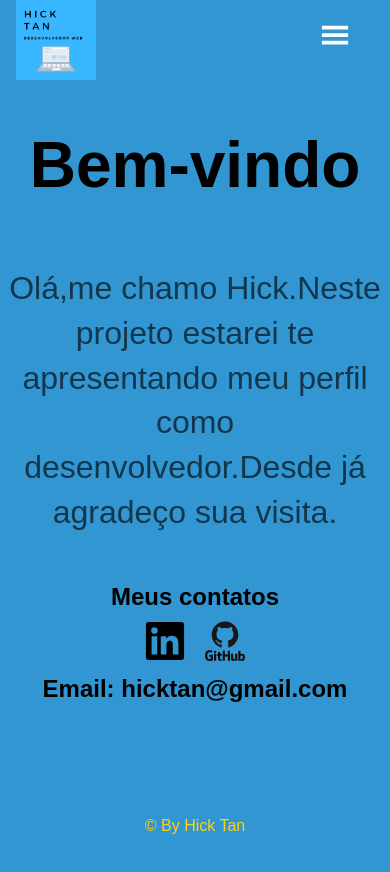
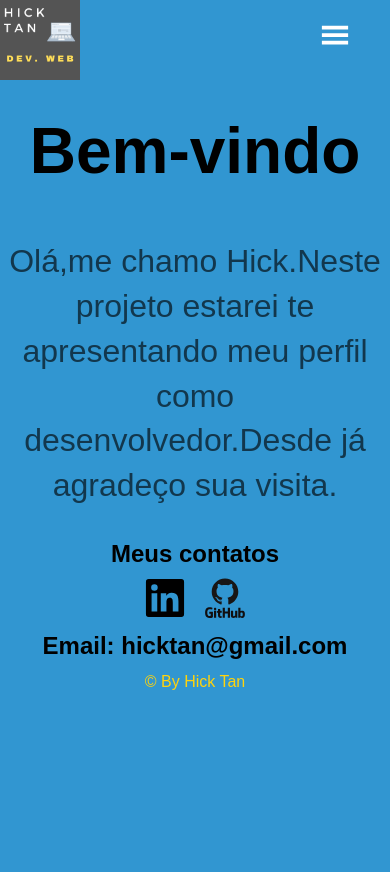
Before and after one commit to ggbtunga/Portifolio, a Next.js app: page / in a window 390 px wide. Shown: the top 872 px of the page. After the commit the page ends 844 px from the top, so only its background shows below. Built offline with nearby package versions, Linux system fonts and the light colour scheme.

Commit message:
melhorando conteúdos e responsividade

```diff
--- a/components/Navbar.js
+++ b/components/Navbar.js
@@ -12,8 +12,8 @@ export default function Navbar(){
                 <Image
                     className={styles.logo}
                     src="/images/meulogo.png"
-                    width={80}
-                    height={80}
+                    width={100}
+                    height={100}
                     alt="logo"
                     priority="true"
                 />
--- a/pages/sobre.js
+++ b/pages/sobre.js
@@ -1,4 +1,5 @@
 import styles from "../styles/Sobre.module.css"
+import Image from "next/image"
 
 export default function About(){
     return(
@@ -12,6 +13,7 @@ export default function About(){
                 Tenho facilidade de aprender, sou comunicativo e estou sempre aberto para novos
                 conhecimentos que possam me aprimorar,dicas são sempre bem-vindas.
             </p>
+            <Image src="/images/fotocinza.jpg" width={200} height={290} alt="foto"/>
         </div>
     )
 }
--- a/styles/Footer.module.css
+++ b/styles/Footer.module.css
@@ -2,8 +2,6 @@
     display: flex;
     align-items: center;
     justify-content: center;
-    height: 150px;
     color: rgb(255, 211, 13);
-    margin-top: 2em;
-
+    margin-top: 0.8em;
 }
--- a/styles/Home.module.css
+++ b/styles/Home.module.css
@@ -3,15 +3,15 @@
 }
 
 .main_text h1{
-    margin-top:2em;
+    margin-top:1em;
     font-size: 4em;
-    margin-bottom: 1em;
+    margin-bottom: 0.8em;
 }
 .main_text p{
     font-size: 2em;
     color: rgba(0, 0, 0, 0.63);;
     max-width: 500px;
-    margin:0 auto 1.5em;
+    margin:0 auto 1em;
     line-height: 1.4;
 }
 
@@ -45,11 +45,8 @@
     cursor: pointer;
 }
 
-/* @media(max-width:762px){
+@media(max-width:673px){
     .main_text{
-        text-align: start;
+        padding-top: 50px;
     }
-    .contatos_container{
-        justify-content: start;
-    }
-} */
+}
--- a/styles/Navbar.module.css
+++ b/styles/Navbar.module.css
@@ -1,17 +1,14 @@
 .navbar{
-    /* top: 0; */
-    /* position: fixed; */
-    /* display: flex;
-    justify-content: space-between; */
     align-items: center;
     padding: 1em 0 1em;
-    margin-bottom: 2em;
+    margin-bottom: 1em;
     height: 100px;
     width: 100vw;
 }
 
 .logo{
     margin-left: 1em;
+    margin-top: 0.3em;
 }
 
 #check{
@@ -68,8 +65,9 @@
         position: fixed;
         top: 0;
         width: 100%;
-        padding-top: 0;
+        padding: 0;
         z-index: 2;
+        height: 80px;
     }
     .links{
         position: fixed;
@@ -99,5 +97,10 @@
     #check:checked~ul {
 		left: 0;
 	}
+    .logo{
+        margin: 0;
+        width: 80px;
+        height: 80px;
+    }
 
 }
--- a/styles/Projetos.module.css
+++ b/styles/Projetos.module.css
@@ -6,7 +6,7 @@
     display: flex;
     align-items: center;
     justify-content: center;
-    max-width: 1170px;
+    max-width: 100vw;
     padding: 1.5rem 0;
     margin: 0 auto;
     flex-wrap: wrap;
@@ -62,4 +62,10 @@
     .projetos_container {
       flex-direction: column;
     }
-  }
+}
+
+@media (max-width: 679px){
+    .container{
+        padding-top: 80px;
+    }
+}
```
Also changed, not shown: styles/Sobre.module.css (+9 -3 lines), public/images/fotocinza.jpg (added), public/images/meulogo.png.
